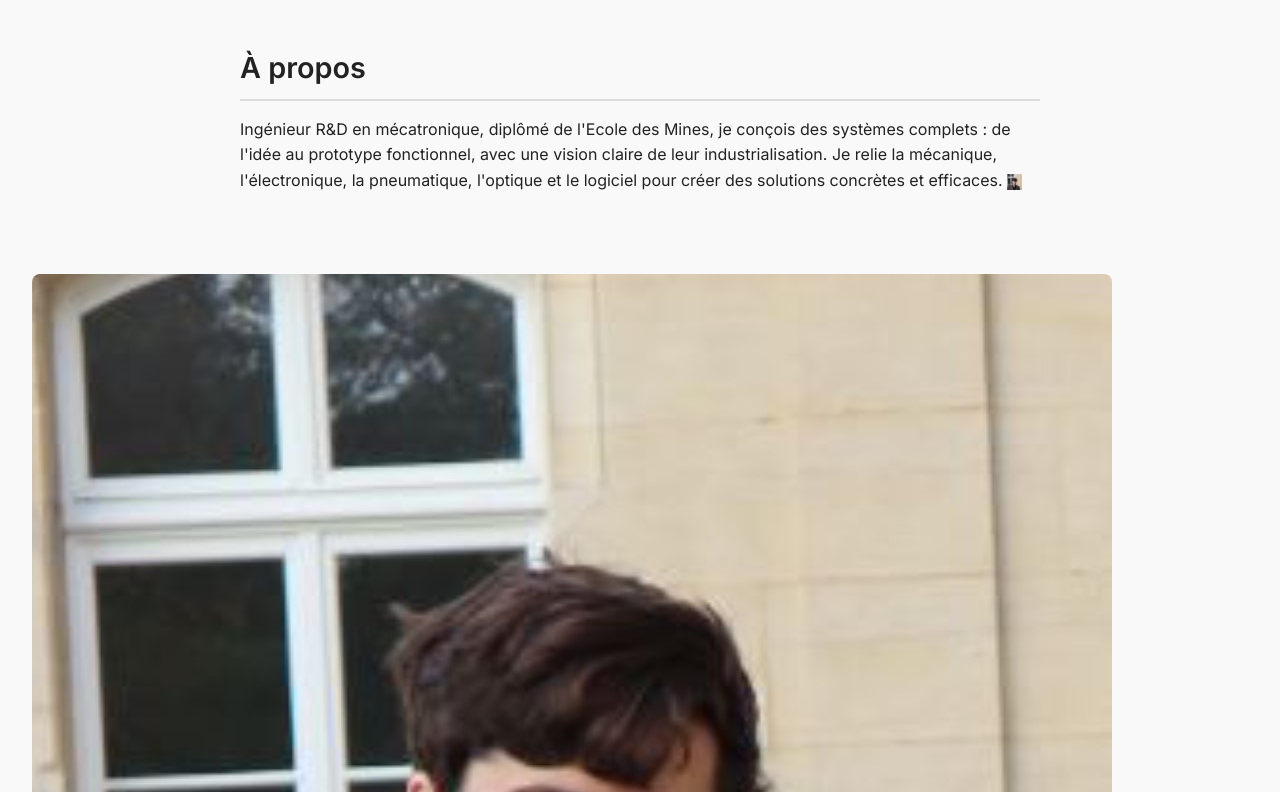
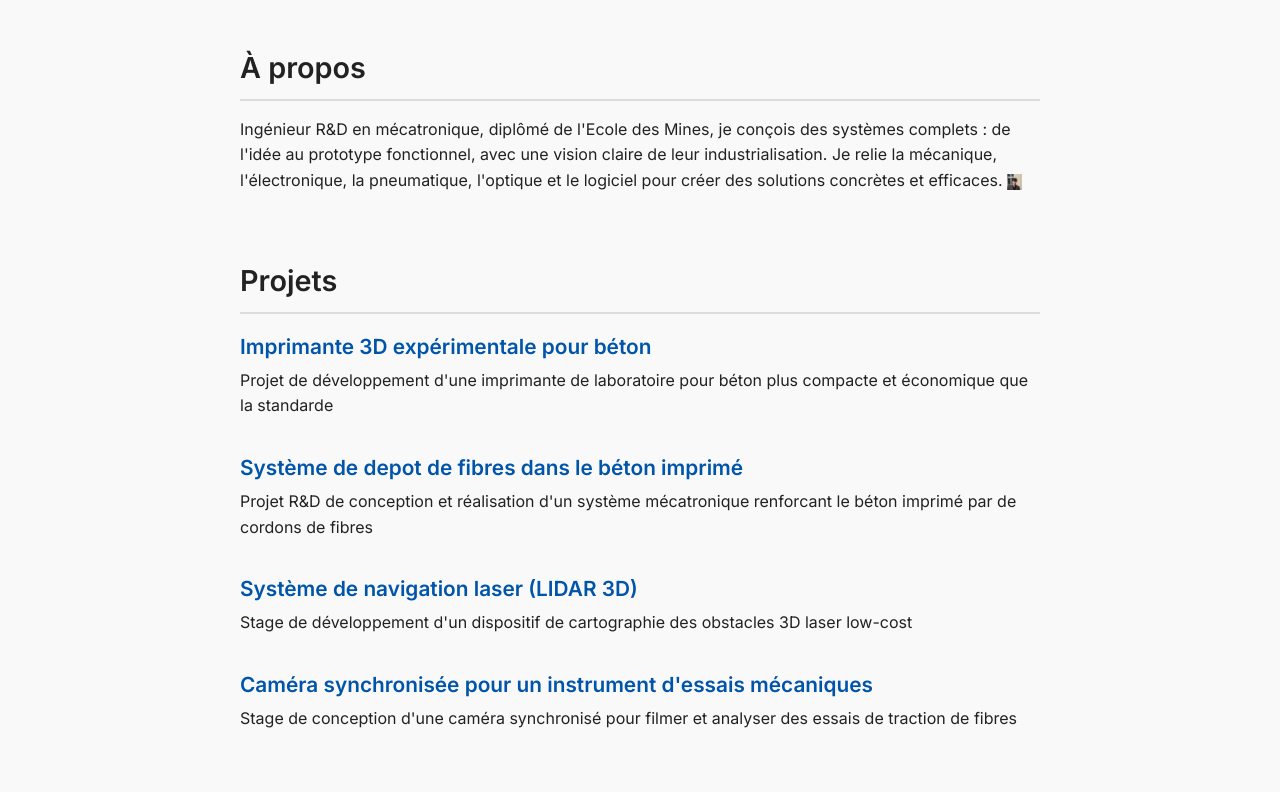
Before and after one commit to ArturPerovskii/arturperovskii.github.io, a plain HTML site: page index.html in a window 1280 px wide. Shown: the part 130-922 px from the top of the page. Drawn offline with Linux system fonts and the light colour scheme.

Commit message:
Update index.html

```diff
--- a/index.html
+++ b/index.html
@@ -21,7 +21,6 @@
 	<img src="images/Aperovskii.jpg" alt="Volant modifié" style="height: 1em; vertical-align: middle;"">
 	</p>
   </section>
- <img src="images/Aperovskii.jpg" alt="My photo" style="max-width: 100%; border-radius: 8px; margin: 1rem 0;">
   <section class="section">
     <h2>Projets</h2>
 
```
